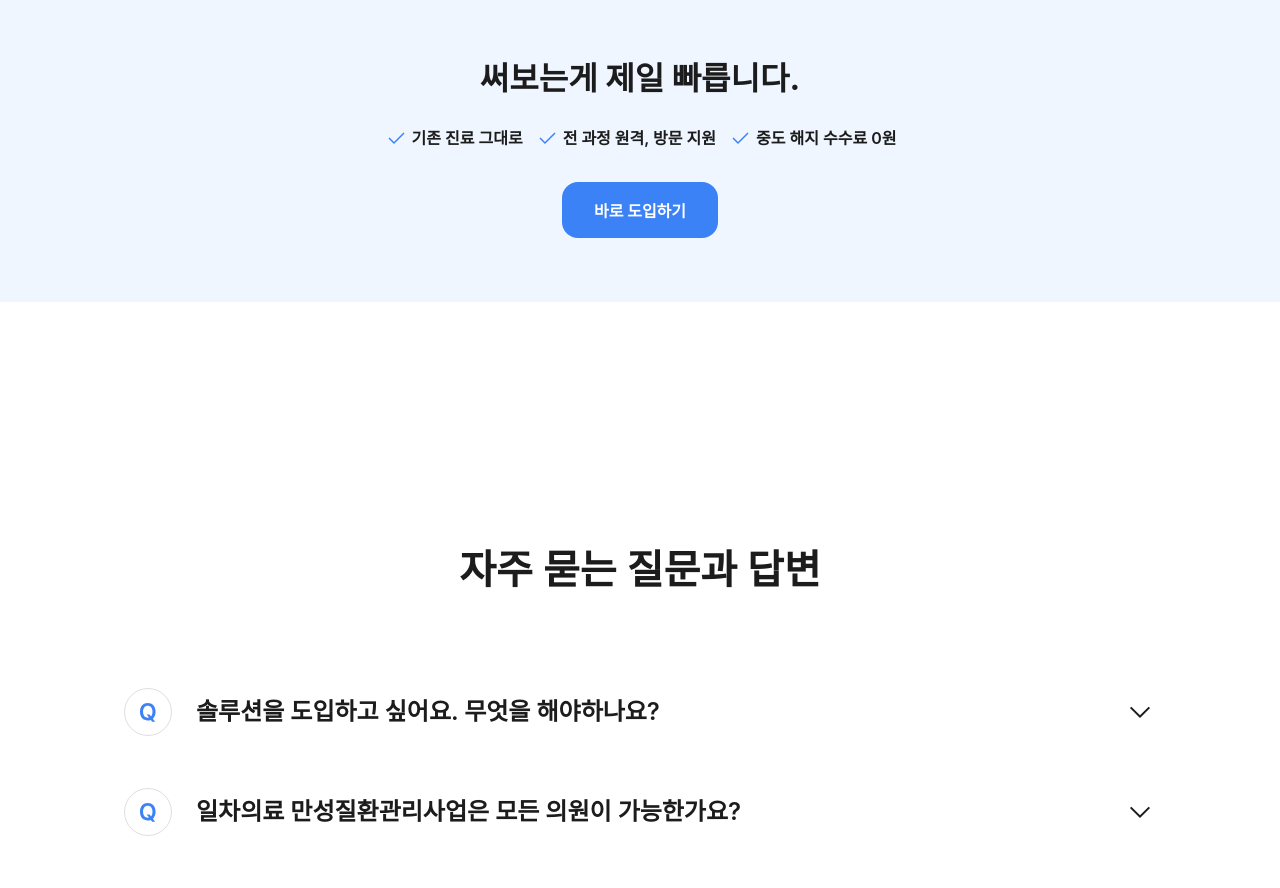
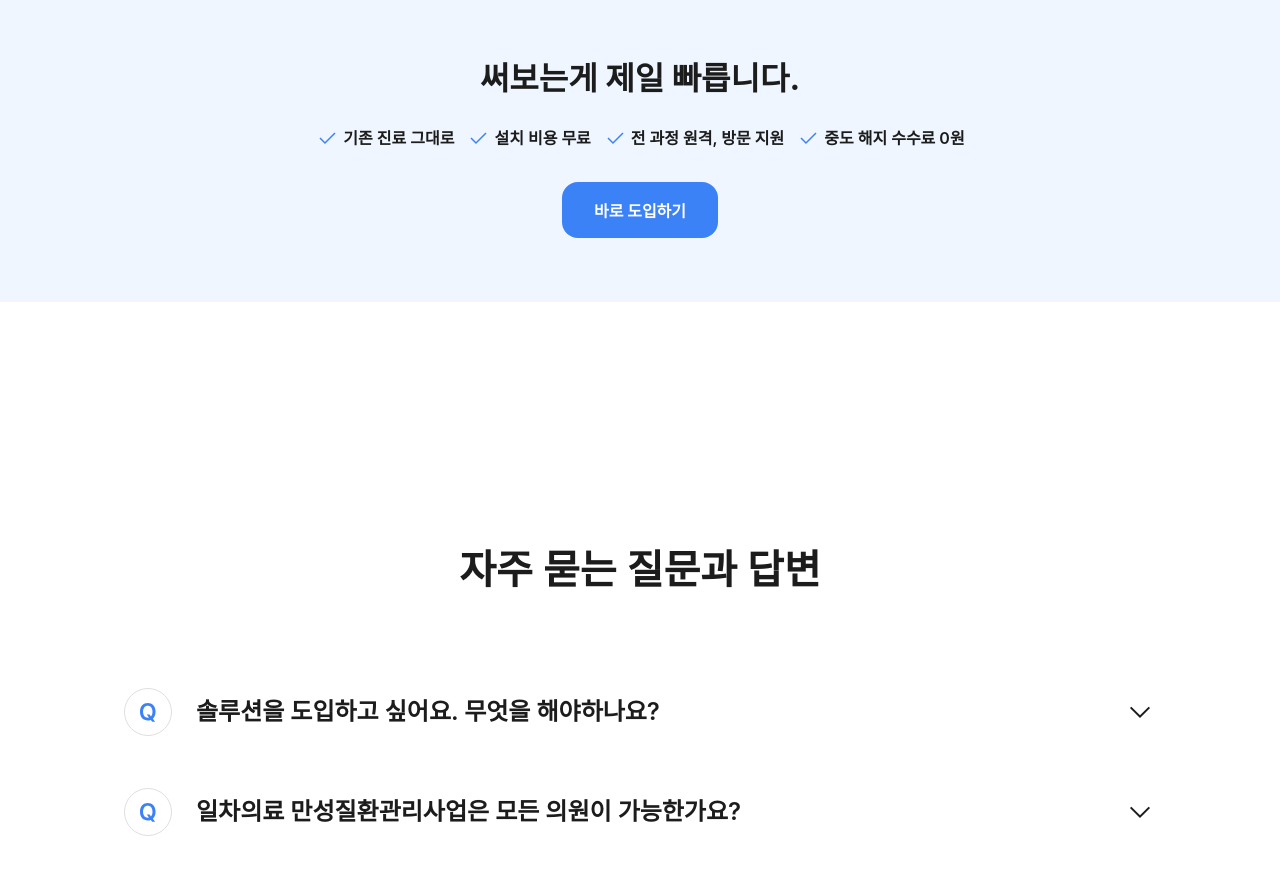
Before and after one commit to Leonamin/ilman-business, a Nuxt app: page / in a window 1280 px wide. Shown: the part 8780-9668 px from the top of the page. Built offline with nearby package versions, Linux system fonts and the light colour scheme; a web font is replaced by a local one.

Commit message:
# ADD - 설치비용 무료 워딩 추가

```diff
--- a/src/2_view/1_index/1_section/7_AdvertisementBannerSection.vue
+++ b/src/2_view/1_index/1_section/7_AdvertisementBannerSection.vue
@@ -3,6 +3,7 @@ import SolidButton from "~/src/2_view/0_components/button/SolidButton.vue";
 
 const labels: string[] = [
   '기존 진료 그대로',
+  '설치 비용 무료',
   '전 과정 원격, 방문 지원',
   '중도 해지 수수료 0원',
 ]
```
